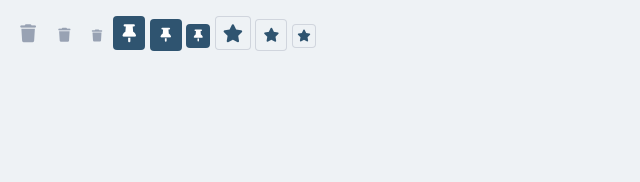
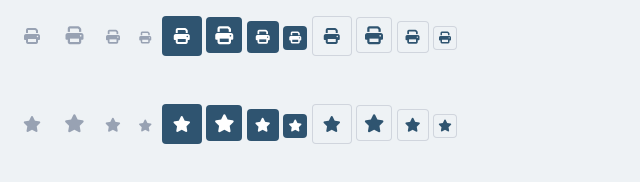
Before and after one commit to jfersonREI/ehandbook, a website: page icon-buttons.html in a window 1280 px wide. Shown: the whole page, without its empty margins (0-640 px from the left). Drawn offline with nearby package versions, Linux system fonts and the light colour scheme.

Commit message:
icon buttn

```diff
--- a/icon-buttons.html
+++ b/icon-buttons.html
@@ -20,39 +20,132 @@
       <div class="container-fluid">
         <div class="row">
           <div class="col-md-12 mb-5">
+            <button
+              class="icon-btn icon-btn--md icon-btn--light"
+              aria-label="Button Action"
+            >
+              <i class="fa-solid fa-print"></i>
+            </button>
             <button class="icon-btn icon-btn--light" aria-label="Button Action">
-              <i class="fa-sharp fa-regular fa-trash"></i>
+              <i class="fa-solid fa-print"></i>
             </button>
             <button
               class="icon-btn icon-btn--sm icon-btn--light"
               aria-label="Button Action"
             >
-              <i class="fa-sharp fa-regular fa-trash"></i>
+              <i class="fa-solid fa-print"></i>
             </button>
             <button
               class="icon-btn icon-btn--xs icon-btn--light"
               aria-label="Button Action"
             >
-              <i class="fa-sharp fa-regular fa-trash"></i>
+              <i class="fa-solid fa-print"></i>
             </button>
 
+            <button
+              class="icon-btn icon-btn--md icon-btn--primary"
+              aria-label="Button Action"
+            >
+              <i class="fa-solid fa-print"></i>
+            </button>
             <button
               class="icon-btn icon-btn--primary"
               aria-label="Button Action"
             >
-              <i class="fa-solid fa-thumbtack"></i>
+              <i class="fa-solid fa-print"></i>
             </button>
             <button
               class="icon-btn icon-btn--sm icon-btn--primary"
               aria-label="Button Action"
             >
-              <i class="fa-solid fa-thumbtack"></i>
+              <i class="fa-solid fa-print"></i>
             </button>
             <button
               class="icon-btn icon-btn--xs icon-btn--primary"
               aria-label="Button Action"
             >
-              <i class="fa-solid fa-thumbtack"></i>
+              <i class="fa-solid fa-print"></i>
+            </button>
+
+            <button
+              class="icon-btn icon-btn--md icon-btn--outline-primary"
+              aria-label="Button Action"
+            >
+              <i class="fa-solid fa-print"></i>
+            </button>
+            <button
+              class="icon-btn icon-btn--outline-primary"
+              aria-label="Button Action"
+            >
+              <i class="fa-solid fa-print"></i>
+            </button>
+            <button
+              class="icon-btn icon-btn--sm icon-btn--outline-primary"
+              aria-label="Button Action"
+            >
+              <i class="fa-solid fa-print"></i>
+            </button>
+
+            <button
+              class="icon-btn icon-btn--xs icon-btn--outline-primary"
+              aria-label="Button Action"
+            >
+              <i class="fa-solid fa-print"></i>
+            </button>
+          </div>
+          <div class="col-md-12 mb-5">
+            <button
+              class="icon-btn icon-btn--md icon-btn--light"
+              aria-label="Button Action"
+            >
+              <i class="fa-solid fa-star"></i>
+            </button>
+            <button class="icon-btn icon-btn--light" aria-label="Button Action">
+              <i class="fa-solid fa-star"></i>
+            </button>
+            <button
+              class="icon-btn icon-btn--sm icon-btn--light"
+              aria-label="Button Action"
+            >
+              <i class="fa-solid fa-star"></i>
+            </button>
+            <button
+              class="icon-btn icon-btn--xs icon-btn--light"
+              aria-label="Button Action"
+            >
+              <i class="fa-solid fa-star"></i>
+            </button>
+
+            <button
+              class="icon-btn icon-btn--md icon-btn--primary"
+              aria-label="Button Action"
+            >
+              <i class="fa-solid fa-star"></i>
+            </button>
+            <button
+              class="icon-btn icon-btn--primary"
+              aria-label="Button Action"
+            >
+              <i class="fa-solid fa-star"></i>
+            </button>
+            <button
+              class="icon-btn icon-btn--sm icon-btn--primary"
+              aria-label="Button Action"
+            >
+              <i class="fa-solid fa-star"></i>
+            </button>
+            <button
+              class="icon-btn icon-btn--xs icon-btn--primary"
+              aria-label="Button Action"
+            >
+              <i class="fa-solid fa-star"></i>
+            </button>
+
+            <button
+              class="icon-btn icon-btn--md icon-btn--outline-primary"
+              aria-label="Button Action"
+            >
+              <i class="fa-solid fa-star"></i>
             </button>
             <button
               class="icon-btn icon-btn--outline-primary"
--- a/scss/components/_icon-btn.scss
+++ b/scss/components/_icon-btn.scss
@@ -1,7 +1,7 @@
 .icon-btn {
   background-color: transparent;
   border: 0;
-  padding: 8px;
+  padding: 6px;
   margin: 0;
   border-radius: 4px;
   display: inline-flex;
@@ -9,8 +9,8 @@
   justify-content: center;
   color: var(--hrsa-gray-500);
   font-size: 18px;
-  min-width: 32px;
-  min-height: 32px;
+  min-width: 36px;
+  min-height: 36px;
   position: relative;
   cursor: pointer;
   svg,
```
Also changed, not shown: css/styles.css.
